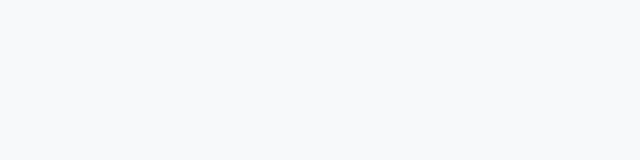
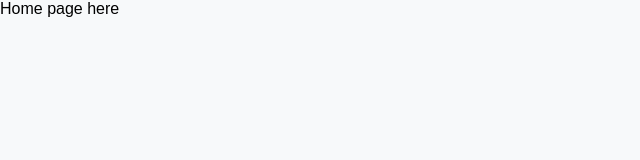
Before and after one commit to iamkibeh/client, a React (Create React App) app: page / in a window 1280 px wide. Before the commit this address had no page. Shown: the top 160 px of the page, without its empty margins (0-640 px from the left). Built offline with nearby package versions, Linux system fonts and the light colour scheme.

Commit message:
create moringa  homePage

```diff
--- a/src/App.js
+++ b/src/App.js
@@ -19,6 +19,7 @@
 import HireTalent from './components/pages/HireTalent'
 import HireTalentLogin from './components/pages/HireTalentLogin'
 import HireTalentSIgnUp from './components/pages/HireTalentSIgnUp'
+import HomePage from './components/pages/HomePage'
 function App() {
   return (
     <>
@@ -31,6 +32,7 @@
                 {/* <NavigationBar /> */}
                 <div className='home-page-container'>
                   <Routes>
+                    <Route path='/' element={<HomePage />} />
                     <Route exact path={'/login'} element={<Login />} />
                     <Route exact path={'/signup'} element={<Signup />} />
                     <Route exact path={'/hire-talent'} element={<HireTalent />}>
@@ -76,4 +78,4 @@
   )
 }
 
-export default App;
+export default App
--- /dev/null
+++ b/src/components/pages/HomePage.jsx
@@ -0,0 +1,7 @@
+import React from 'react'
+
+const HomePage = () => {
+  return <div>Home page here</div>
+}
+
+export default HomePage
```
